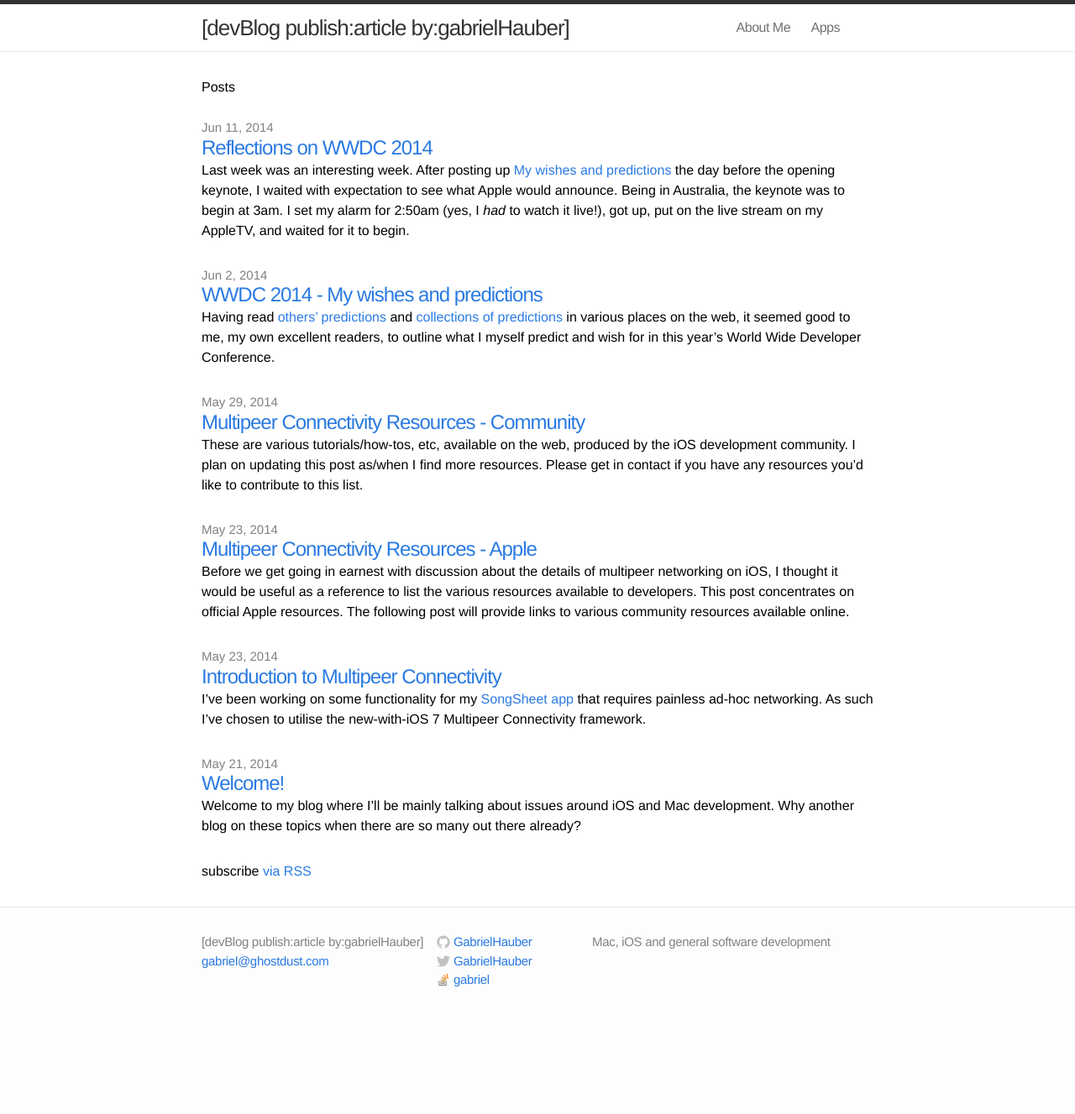
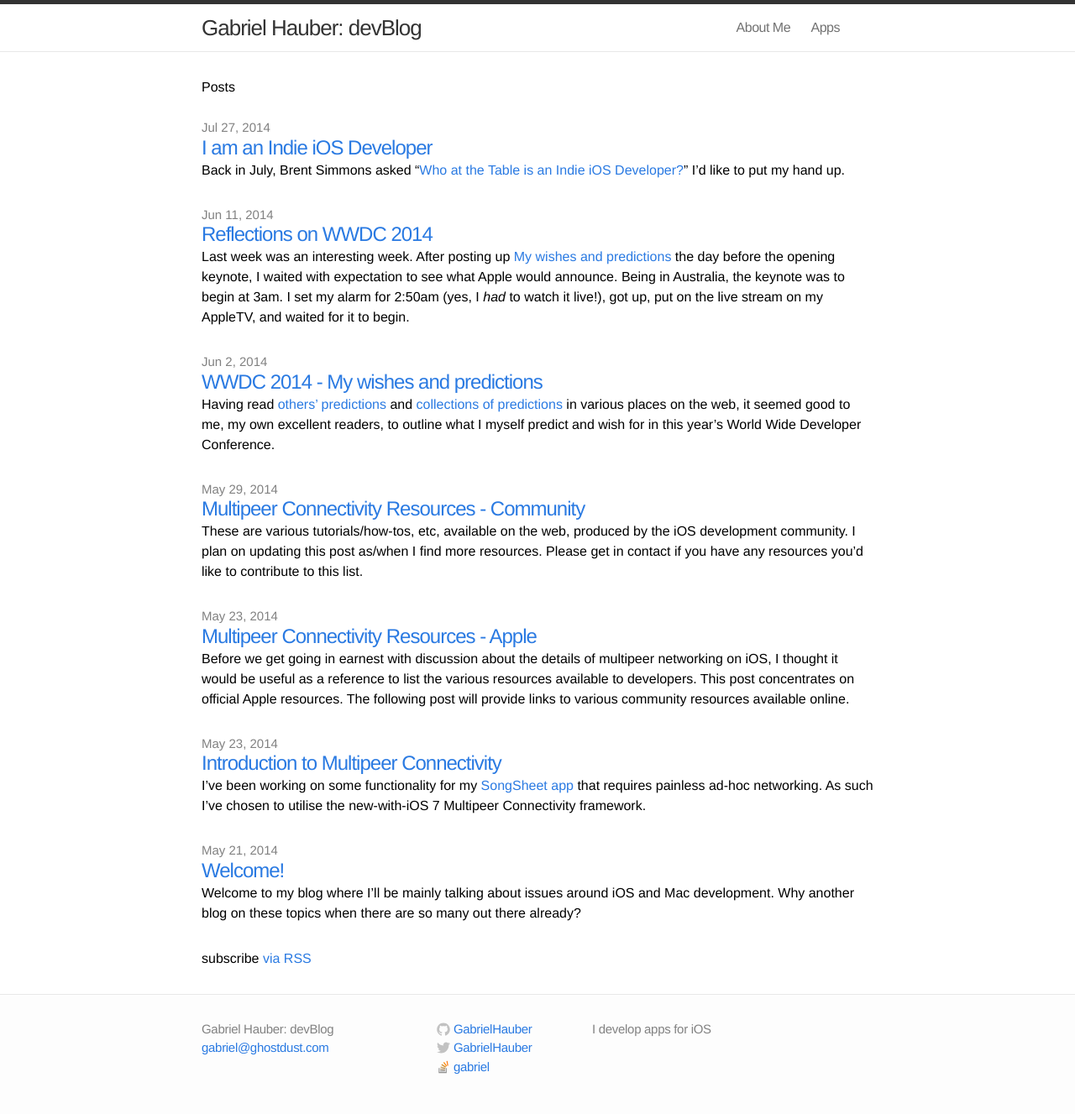
Before and after one commit to GabrielHauber/GabrielHauber.github.io, a Jekyll site: the page built from index.html, in a window 1280 px wide. Shown: the whole page at 84% size. Built offline with Jekyll 4.4.1, drawn with Linux system fonts in a browser that asks for light colours; before the commit the page ends 1224 px from its top, so only the background shows below that; part of the change alters nothing that is shown.

Commit message:
Added post about being an indie iOS dev; tweaked blog metadata

```diff
--- a/_config.yml
+++ b/_config.yml
@@ -1,9 +1,9 @@
 # Site settings
-title: "[devBlog publish:article by:gabrielHauber]"
+title: "Gabriel Hauber: devBlog"
 email: gabriel@ghostdust.com
-description: "Mac, iOS and general software development"
+description: "I develop apps for iOS"
 baseurl: ""
-url: "http://gabrielhauber.com"
+url: "http://gabrielhauber.net"
 username: GabrielHauber
 
 # Build settings
--- /dev/null
+++ b/_posts/2014-08-29-i-am-an-indie-ios-dev.markdown
@@ -0,0 +1,87 @@
+---
+layout: post
+title:  "I am an Indie iOS Developer"
+date:   2014-07-28 09:30:00 +1000
+categories:  general
+---
+
+Back in July, Brent Simmons asked "[Who at the Table is an Indie iOS Developer?][1]" I'd like to put my hand up.
+
+___I_ am an indie iOS developer…__
+
+… and I'm not making nearly enough money for myself or my family to live on.
+
+Not yet, anyway.
+
+I plunged into this at the beginning of July, with the hope that developing my app, [SongSheet][2], full-time would bring it to the point where it was profitable and thriving. Of course, right when I do this, talk flares up about the state of indie iOS developers (how few there are, and how difficult it is) across the various blogs that I follow. Considering the timing, it’s quite a personal discussion for me. As you can imagine, I’ve had quite a few chats with friends and family about the topic. I thought it was about time that I  bring my own thoughts on the discussion to the table as it were. Maybe it will help someone in a similar situation to myself.
+
+For this post, however, I’m going to start with some backstory.
+
+I've been largely working from home as an independent contractor for a bit over a decade. I mostly did desktop Java stuff, developing a number crunching application related to coal mine analysis and planning. But I also dabbled in mobile development before Apple made it cool (and fun). I developed for the failed [Amiga Anywhere platform][3] and then later for J2ME/MIDP devices and even C++ programming for Symbian. I was never good at promoting myself, though. Most of my work came from my small network of friends and acquaintances. I had busy periods, and… not so busy periods. At those times I often questioned why I had ever stopped working full-time in a "normal" job. It certainly would have been more financially lucrative for me to have followed the usual career path. But I would have had a lot less time with my family in that case.
+
+Also, if you don't actively work on keeping a network of peers going, you soon find yourself with fewer people to bounce ideas off and solve problems with, as well as fewer connections for funnelling in new work. In this situation it is very easy to lose motivation for doing the very thing you’ve loved doing since you were a kid in the 80s cutting his teeth learning to program on the Commodore 64…
+
+A few years ago, my resourceful wife, an active part of the local homeschooling community, met another homeschooling mother whose husband was in a similar situation to myself: working independently, could do with some extra motivation. As loving wives do, they conspired to get us together.
+
+We got together. We got on great. We were both keen on getting into iOS development in a bigger way. By this time I had already worked on a few small iOS projects. I had ideas, but they were all too big to tackle on my own. He had a few ideas, too, and one of them resonated with both of us: him, because it grew out of a personal need; me, because I could see its potential and I could also use an app like that.
+
+And so, SongSheet was born.
+
+We got together most Fridays. I would box up my 27" iMac, put it in the car, drive the 15 minutes to his place, set up and get to "work". We chatted about "stuff" quite a lot. We ate pizza. We even wrote code! We had lots of ideas for the app, but we didn't have a detailed design or plan. We knew that we needed a great lyrics and chords editor (which I set out to build using the Core Text framework) as well as good chord charts library management. We made a lot of false starts. Took a few breaks. Rewrote large sections of code when a new version of iOS came out. Development dragged on and we both wondered if we would ever get to a 1.0 release.
+
+Then, in early November, 2012, we finally got to the point of saying, "This will do". It wasn't perfect. It was missing a lot of "essential" features that the competition had. But the core of our vision was there, and we were happy with it.
+
+We submitted the app on iTunes Connect, threw up a website, and waited nervously for approval, excited as anything to finally get to this point. We were publishing! On our own terms! But both of us were clueless when it came to marketing, and so, with _no_ fanfare, on the 28th November, 2012, SongSheet was approved by Apple and went live on the App Store.
+
+This was the result:
+
+__Day one:__ Hmm… very few sales. A bit discouraging, but it was released near the end of the day, so not too surprising.
+<br/>__Day two:__ Ahhh, now that looks a little better. The ramp up has begun!
+<br/>__Day three:__ Another small increase.
+<br/>__Day four:__ Best day so far! Heading in the right direction.
+<br/>__Day five:__ Crash.
+
+And… that was it. From day five onward, sales dropped to a trickle. The first time we had a day with zero sales (towards the end of the second week; yes, our sales were _that_ low) was very disheartening. Over the coming months it continued to just trickle along. I’m reluctant to release the exact figures (except to say that they were low), but here’s a graph showing a moving 4 day average of revenue for the first 8 weeks:
+
+![First 8 week revenue, moving 4 day average](/images/songsheet-revenue-first-8-weeks.png)
+
+And, it pretty much stayed like that. We received some money from Apple each and every month, but it wasn’t very much, although it did more than cover the cost of the pizza we ate every Friday :) It was certainly far from justifying the hours we had put into developing the app. But, that was ok: we both had other paying work, and I know that my wife’s original goal of reigniting my motivation was somewhat accomplished. She commented on many occasions about how bright I was after coming home from a day of working on SongSheet.
+
+But I kept thinking… if only we put in this feature, _then_ it will take off. Or… I’ll just write to all _these_ web sites and get them to review the app. Then when everyone knows about it, more people will buy it, and then we can afford to go full-time on this.
+
+Boy was I naïve.
+
+We had a few minor “bumps” in sales here and there. We lowered the price. We released updates. I pestered people for reviews (and one or two even wrote them!). Nothing seemed to make a lasting difference to revenue.
+
+It wasn’t all doom and gloom, however. This is the good bit: we started getting feedback from users who _had_ bought our app. People who used it at gigs almost every night of the week and just loved how easy it was to write and edit chord charts. People who had tried most of the competing apps and settled on SongSheet because of the ease of use. SongSheet received four and five star reviews on the App Store (yes, a few one and two star reviews as well). Customers (as few as there were) seemed to love SongSheet. This is not something I had experienced before with other consulting/contracting work, nor when I worked full-time in a “normal” job.
+
+To get such direct feedback that something you’ve built is making a positive difference for someone else is a thrill every time it happens. What I built _matters_. This is _one_ of the reasons why I build software: to make the world a better place. But I also code to keep the family fed and a roof over our heads. And working on SongSheet had indirectly helped in this: I started landing more and more contracts / consulting positions writing iOS software for _real_ money. So, in that sense, my launch into iOS development _has_ been successful.
+
+Late in 2013, I ended up with what should have been a _dream_ full-time contract. I was back to working from home, but with a small team of developers around the world. We were working on some game titles we were taking cross-platform across iOS, Android, Windows and other platforms. I had a hand in overall architecture and design, as well as being the primary person for the iOS side of things. But, for various reasons, this didn’t work out well for me and I ended up without work again, and rapidly burning through what money we had left. I was left with one option: look for a “normal” full-time job.
+
+By this time, my skill set (desktop Java, Symbian, iOS) was rather eclectic and not a good fit for what little development work there is in my home region, the Sunshine Coast, in south-east Queensland, Australia. So I widened my job search to Brisbane, which is a two hour commute each way by public transport. Still having difficulty finding work (probably due to the fact that there was plenty of talent local to Brisbane to hire ahead of someone who would be commuting two hours each way each day), our savings ran out.
+
+Crunch time.
+
+Sell the house time.
+
+And it was at this stage that the two of us who had developed SongSheet independently came to the conclusion it would never be viable long-term with both of us owning 50%. The money just wasn’t there. My colleague, keenly aware of my financial situation, made an offer (an extremely generous one when you consider how little the app had made in the 18 months since it launched) to buy me out.
+
+This would have solved so many problems for me. Any _sane_ person (especially one with a family and a mortgage) would have said yes, taken the money, and moved on. In fact, I _did_ say yes practically straight away. And then, immediately regretted my hasty acceptance of his proposal, and put the process on hold.
+
+For, you see, I had been watching, learning. I had become more and more convinced that if SongSheet had some full-time love: a revamped/upgraded website, some actual marketing, fixing and adding the features most complained about by users, working on optimising SongSheet’s App Store presence, and so on, then it _should_ be capable of earning a reasonable income for at least one of us. The market (I believe) was there. The signs were already there - a slow, but definite, upward trend in sales and revenue. And besides, I had no other viable alternative.
+
+So, I did more figuring. I put together a plan. My wife was fully behind me. We asked family and friends for help. We received pledges of financial support. Enough to make a counter-offer to secure ownership of the app, _and_ to allow me to work full-time on the app until the New Year, to give it its best shot at becoming a viable full-time business for me and my family. And if it fails… well, we’ll just sell the house then (something we were already at the point of, anyway), pay everyone back, and then figure out what to do with ourselves.
+
+I made the counter-offer. It was accepted. Money changed hands. On 1 July of this year I officially became the sole owner of SongSheet. Fully responsible for its future, sink or swim.
+
+Call me mad. Call me whatever you want :)
+
+But I call myself an indie iOS developer.
+
+_Please stay tuned for the next part where I’ll go into more depth about why I believe I can succeed with SongSheet._
+
+
+[1]:http://inessential.com/2014/07/25/who_at_the_table_is_an_indie_ios_develop
+[2]:http://songsheetapp.com
+[3]:http://www.amigahistory.co.uk/amigade.html
```
Also changed, not shown: images/songsheet-revenue-first-8-weeks.png (added).
